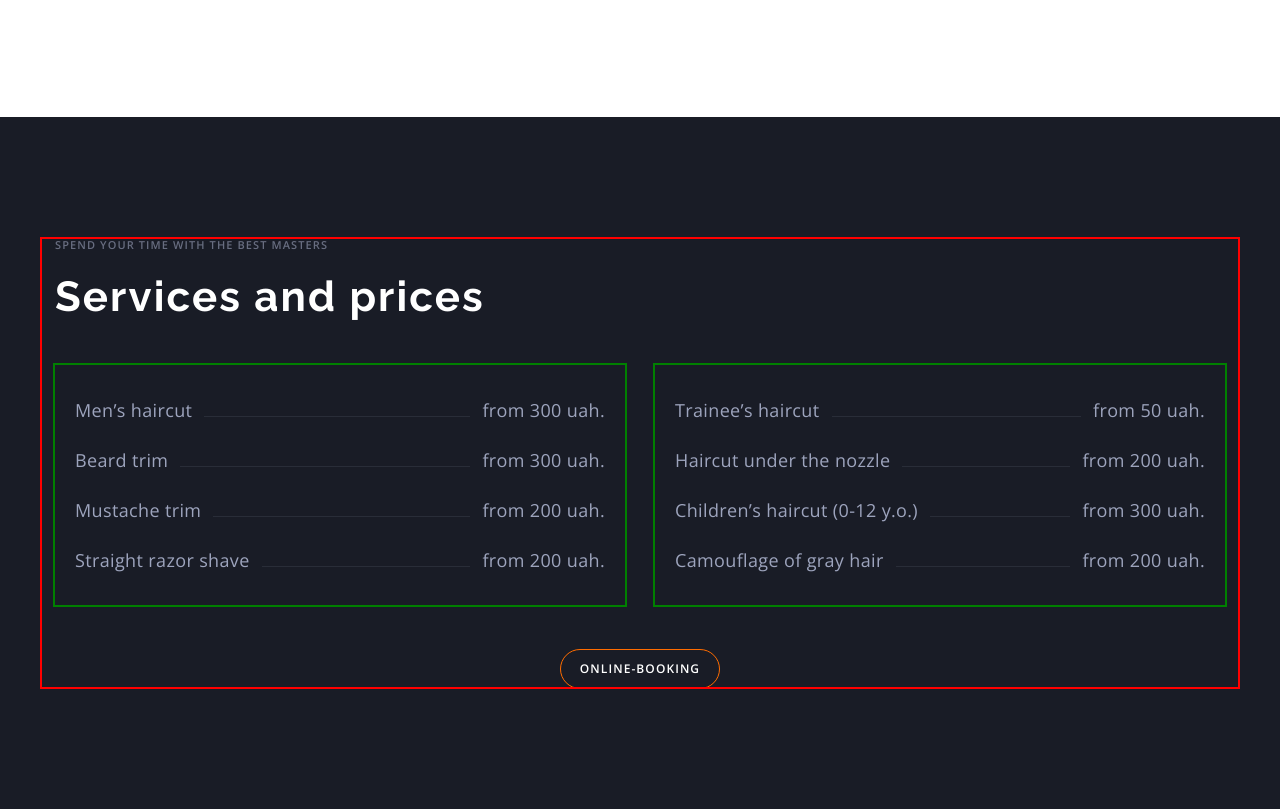
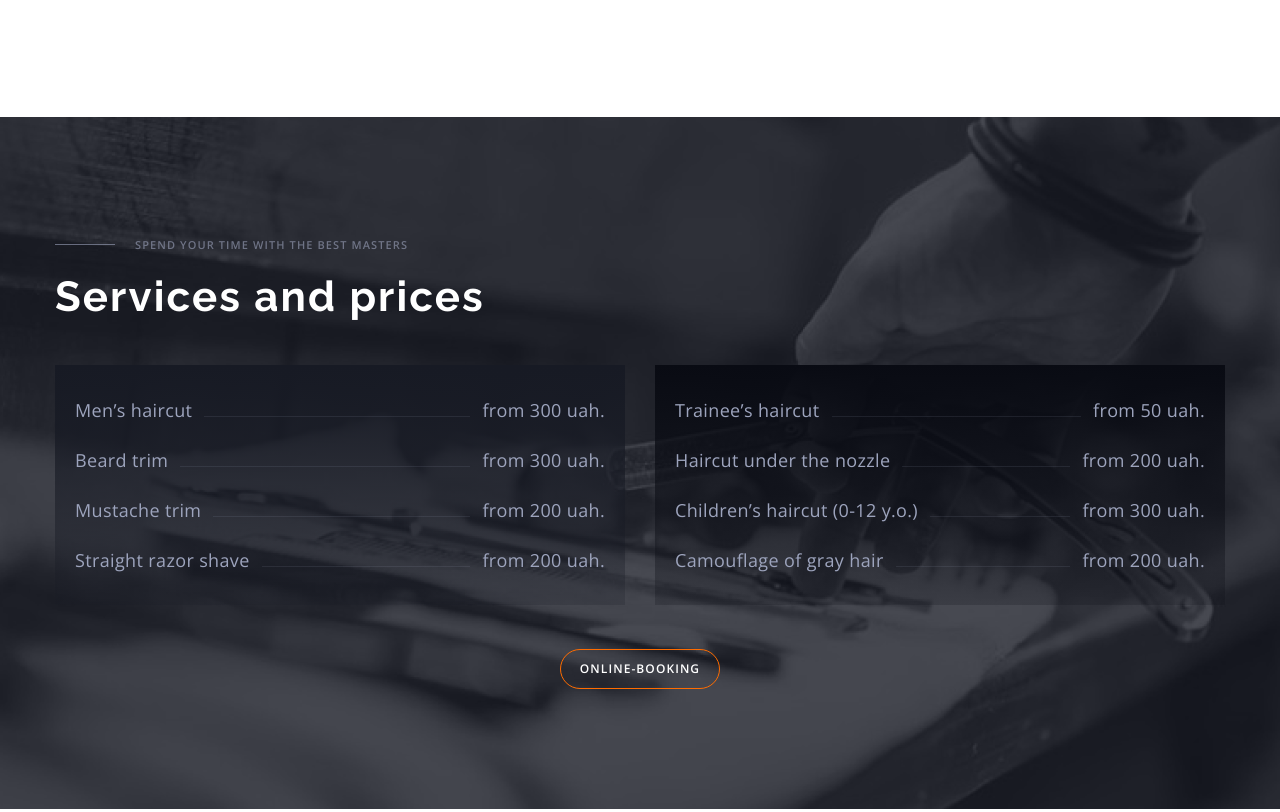
Before and after one commit to goitacademy-lectures/fecore-72, a plain HTML site: page index.html in a window 1280 px wide. Shown: the part 1268-2080 px from the top of the page. Drawn offline with nearby package versions, Linux system fonts and the light colour scheme.

Commit message:
add module 04 theory

```diff
--- a/css/styles.css
+++ b/css/styles.css
@@ -74,7 +74,7 @@ img {
   margin-left: auto;
   margin-right: auto;
 
-  outline: 2px solid red;
+  /* outline: 2px solid red; */
   outline-offset: -2px;
 }
 
@@ -89,6 +89,8 @@ img {
 }
 
 .uppertitle {
+  display: flex;
+  align-items: center;
   margin-bottom: 20px;
 
   font-weight: 600;
@@ -98,8 +100,20 @@ img {
   text-transform: uppercase;
 }
 
+.uppertitle::before {
+  content: '';
+  width: 60px;
+  height: 1px;
+  margin-right: 20px;
+  background-color: #303030;
+}
+
 .uppertitle-theme-dark {
   color: var(--grey-cl-60);
+}
+
+.uppertitle-theme-dark::before {
+  background-color: rgba(157, 164, 189, 0.6);
 }
 
 .title {
@@ -303,7 +317,13 @@ img {
   |============================
 */
 .price {
+  max-width: 1600px;
+  margin: 0 auto;
   background-color: var(--dark-bg-cl);
+  background-image: url(../images/price/price-bg.png);
+  background-repeat: no-repeat;
+  background-position: center;
+  background-size: cover;
 }
 
 .price-block {
@@ -317,7 +337,14 @@ img {
   flex-basis: 570px;
 
   padding: 30px 20px;
-  outline: 2px solid green;
+}
+
+.price-list:first-child {
+  background-image: linear-gradient(180deg, #171a24 0%, rgba(23, 26, 36, 0.2) 100%);
+}
+
+.price-list:last-child {
+  background-image: linear-gradient(180deg, #090b13 0%, rgba(9, 11, 19, 0.2) 100%);
 }
 
 .price-item {
@@ -331,7 +358,8 @@ img {
   margin-bottom: 20px;
 }
 
-.line {
+.price-item::before {
+  content: '';
   display: block;
   height: 1px;
   flex-grow: 1;
@@ -339,6 +367,10 @@ img {
   margin-right: 12px;
 
   background-color: rgba(157, 164, 189, 0.12);
+}
+
+.price-item-service {
+  order: -1;
 }
 
 .price-btn {
@@ -429,13 +461,32 @@ img {
   |============================
 */
 .contatcs-group {
+  max-width: 1600px;
+  margin: 0 auto;
   background-color: var(--dark-bg-cl);
+  background-image: url(../images/booking/booking-bg.png);
+  background-repeat: no-repeat;
+  background-position: left calc(50% + 423px) top 50%;
 }
 /**
   |============================
   | Contatcs
   |============================
 */
+.contatcs-container {
+  display: flex;
+  justify-content: space-between;
+}
+
+.contacts,
+.booking {
+  width: 570px;
+}
+
+.contacts {
+  padding-left: 100px;
+}
+
 .contacts-address {
   font-style: normal;
 }
--- a/index.html
+++ b/index.html
@@ -147,23 +147,31 @@
           <h2 class="title title-theme-dark">Services and prices</h2>
           <div class="price-block">
             <ul class="price-list list">
-              <li class="price-item">Men’s haircut <span class="line"></span> from 300 uah.</li>
-              <li class="price-item">Beard trim <span class="line"></span> from 300 uah.</li>
-              <li class="price-item">Mustache trim <span class="line"></span> from 200 uah.</li>
               <li class="price-item">
-                Straight razor shave <span class="line"></span> from 200 uah.
+                <span class="price-item-service">Men’s haircut</span> from 300 uah.
+              </li>
+              <li class="price-item">
+                <span class="price-item-service">Beard trim</span> from 300 uah.
+              </li>
+              <li class="price-item">
+                <span class="price-item-service">Mustache trim</span> from 200 uah.
+              </li>
+              <li class="price-item">
+                <span class="price-item-service">Straight razor shave</span> from 200 uah.
               </li>
             </ul>
             <ul class="price-list list">
-              <li class="price-item">Trainee’s haircut <span class="line"></span> from 50 uah.</li>
               <li class="price-item">
-                Haircut under the nozzle <span class="line"></span> from 200 uah.
+                <span class="price-item-service">Trainee’s haircut</span> from 50 uah.
               </li>
               <li class="price-item">
-                Children’s haircut (0-12 y.o.) <span class="line"></span> from 300 uah.
+                <span class="price-item-service">Haircut under the nozzle</span> from 200 uah.
               </li>
               <li class="price-item">
-                Camouflage of gray hair <span class="line"></span> from 200 uah.
+                <span class="price-item-service">Children’s haircut (0-12 y.o.)</span> from 300 uah.
+              </li>
+              <li class="price-item">
+                <span class="price-item-service">Camouflage of gray hair</span> from 200 uah.
               </li>
             </ul>
           </div>
@@ -404,7 +412,7 @@
       </section>
       <!-- Booking & Contatcs sections -->
       <div class="contatcs-group">
-        <div class="container">
+        <div class="container contatcs-container">
           <section class="booking section">
             <h2 class="title title-theme-dark">Online-booking</h2>
           </section>
```
Also changed, not shown: images/booking/booking-bg.png (added), images/price/price-bg.png (added), 1 other file.
